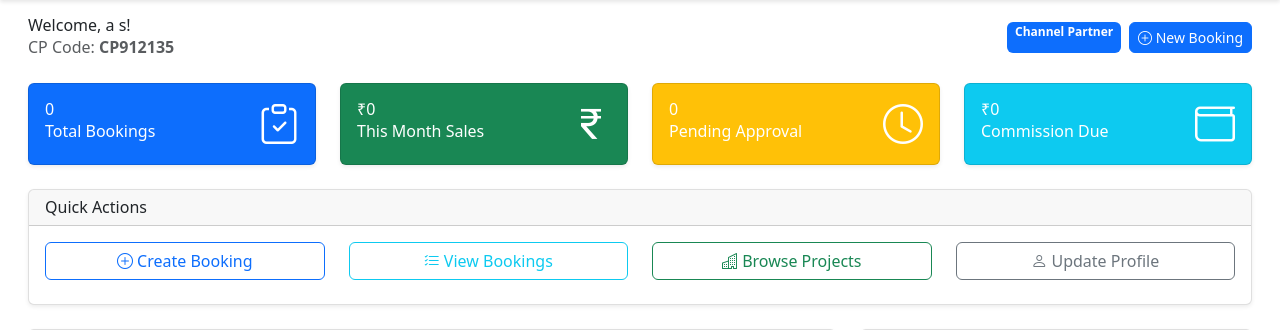
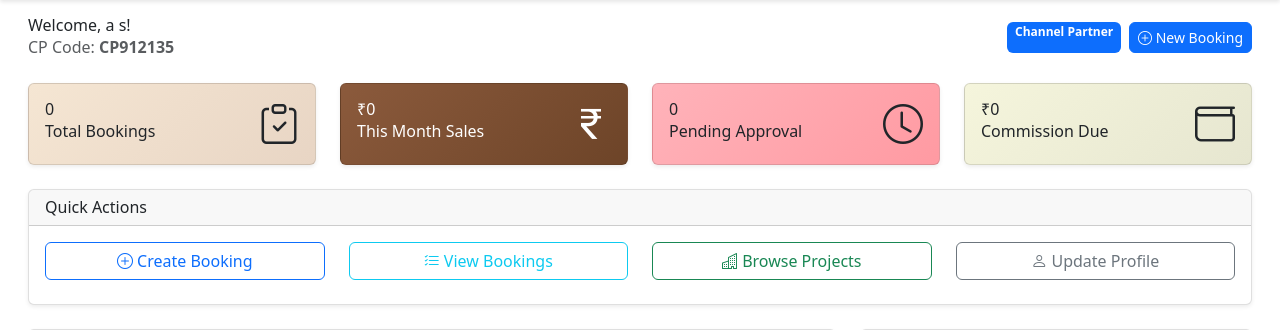
Before and after one commit to anant114work/unitednetwork, a Django app: page /dashboard/ in a window 1280 px wide. Shown: the part 76-406 px from the top of the page. Run offline with Django 4.2, Linux system fonts and the light colour scheme; a user stored in the database is signed in; data comes from the database, SQL or seed files in the repository; data that the repository does not hold is empty; some libraries are stand-ins or nearby versions.

Commit message:
Update cp_dashboard.html

```diff
--- a/templates/crm/cp_dashboard.html
+++ b/templates/crm/cp_dashboard.html
@@ -24,57 +24,56 @@
                 <!-- Stats Cards -->
                 <div class="row g-4 mb-4">
                     <div class="col-md-3">
-                        <div class="card bg-primary text-white">
+                        <div class="card text-dark" style="background: linear-gradient(135deg, #f5e6d3 0%, #e8d5c4 100%);">
                             <div class="card-body">
                                 <div class="d-flex justify-content-between">
                                     <div>
-                                        <h4>{{ total_bookings }}</h4>
-                                        <p class="mb-0">Total Bookings</p>
-                                        <!-- <small class="text-light">This month: {{ this_month_bookings }}</small> -->
+                                        <h4 class="text-dark">{{ total_bookings }}</h4>
+                                        <p class="mb-0 text-dark">Total Bookings</p>
                                     </div>
-                                    <i class="bi bi-clipboard-check display-6"></i>
+                                    <i class="bi bi-clipboard-check display-6 text-dark"></i>
                                 </div>
                             </div>
                         </div>
                     </div>
 
                     <div class="col-md-3">
-                        <div class="card bg-success text-white">
+                        <div class="card text-white" style="background: linear-gradient(135deg, #8b5a3c 0%, #6d4428 100%);">
                             <div class="card-body">
                                 <div class="d-flex justify-content-between">
                                     <div>
-                                        <h4>₹{{ this_month_sales|floatformat:0 }}</h4>
-                                        <p class="mb-0">This Month Sales</p>
+                                        <h4 class="text-white">₹{{ this_month_sales|floatformat:0 }}</h4>
+                                        <p class="mb-0 text-white">This Month Sales</p>
                                     </div>
-                                    <i class="bi bi-currency-rupee display-6"></i>
+                                    <i class="bi bi-currency-rupee display-6 text-white"></i>
                                 </div>
                             </div>
                         </div>
                     </div>
 
                     <div class="col-md-3">
-                        <div class="card bg-warning text-white">
+                        <div class="card text-dark" style="background: linear-gradient(135deg, #ffb3ba 0%, #ff9aa2 100%);">
                             <div class="card-body">
                                 <div class="d-flex justify-content-between">
                                     <div>
-                                        <h4>{{ pending_bookings }}</h4>
-                                        <p class="mb-0">Pending Approval</p>
+                                        <h4 class="text-dark">{{ pending_bookings }}</h4>
+                                        <p class="mb-0 text-dark">Pending Approval</p>
                                     </div>
-                                    <i class="bi bi-clock display-6"></i>
+                                    <i class="bi bi-clock display-6 text-dark"></i>
                                 </div>
                             </div>
                         </div>
                     </div>
 
                     <div class="col-md-3">
-                        <div class="card bg-info text-white">
+                        <div class="card text-dark" style="background: linear-gradient(135deg, #f5f5dc 0%, #e6e6d0 100%);">
                             <div class="card-body">
                                 <div class="d-flex justify-content-between">
                                     <div>
-                                        <h4>₹{{ commission_due|floatformat:0 }}</h4>
-                                        <p class="mb-0">Commission Due</p>
+                                        <h4 class="text-dark">₹{{ commission_due|floatformat:0 }}</h4>
+                                        <p class="mb-0 text-dark">Commission Due</p>
                                     </div>
-                                    <i class="bi bi-wallet display-6"></i>
+                                    <i class="bi bi-wallet display-6 text-dark"></i>
                                 </div>
                             </div>
                         </div>
```
